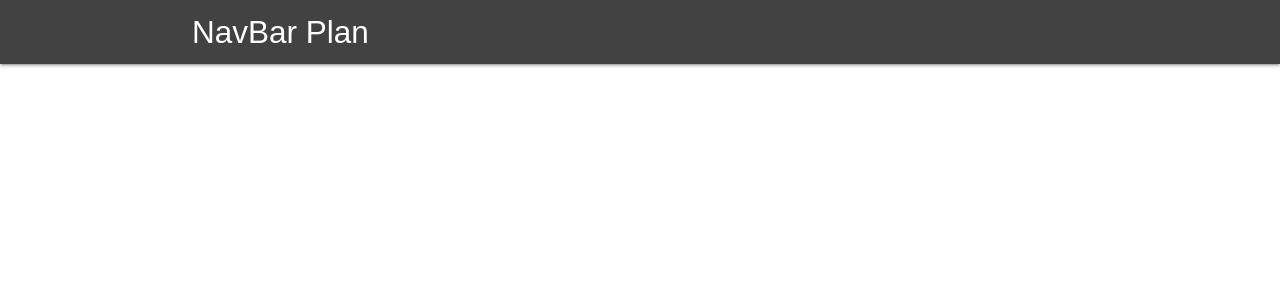
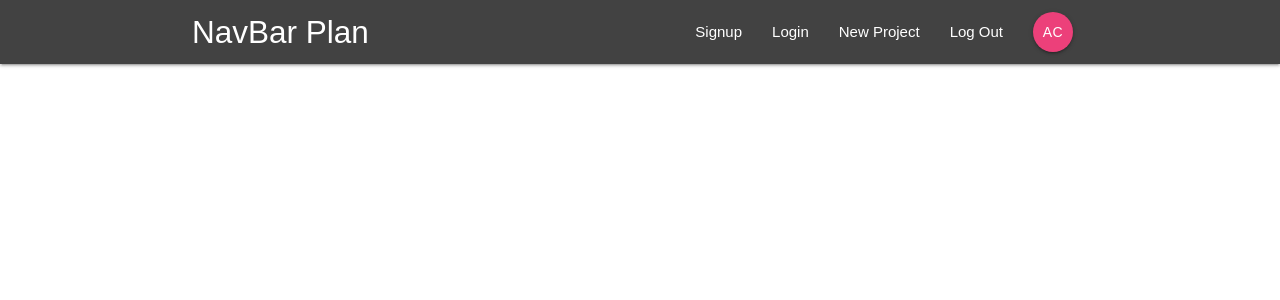
Before and after one commit to acfromspace/reactreduxfirebaseapp, a React (Create React App) app in the folder app/: page / in a window 1280 px wide. Shown: the top 300 px of the page. Built offline with nearby package versions, Linux system fonts and the light colour scheme.

Commit message:
[+] NavBar components

```diff
--- a/app/src/components/layout/Navbar.js
+++ b/app/src/components/layout/Navbar.js
@@ -1,5 +1,7 @@
 import React from "react";
 import { Link } from "react-router-dom";
+import SignedInLinks from "./SignedInLinks";
+import SignedOutLinks from "./SignedOutLinks";
 
 const Navbar = () => {
   return (
@@ -8,6 +10,8 @@
         <Link to="/" className="brand-logo">
           NavBar Plan
         </Link>
+        <SignedInLinks />
+        <SignedOutLinks />
       </div>
     </nav>
   );
--- a/app/src/components/layout/SignedInLinks.js
+++ b/app/src/components/layout/SignedInLinks.js
@@ -0,0 +1,22 @@
+import React from "react";
+import { NavLink } from "react-router-dom";
+
+const SignedInLinks = () => {
+  return (
+    <ul className="right">
+      <li>
+        <NavLink to="/">New Project</NavLink>
+      </li>
+      <li>
+        <NavLink to="/">Log Out</NavLink>
+      </li>
+      <li>
+        <NavLink to="/" className="btn btn-floating pink lighten-1">
+          AC
+        </NavLink>
+      </li>
+    </ul>
+  );
+};
+
+export default SignedInLinks;
--- a/app/src/components/layout/SignedOutLinks.js
+++ b/app/src/components/layout/SignedOutLinks.js
@@ -0,0 +1,17 @@
+import React from "react";
+import { NavLink } from "react-router-dom";
+
+const SignedInLinks = () => {
+  return (
+    <ul className="right">
+      <li>
+        <NavLink to="/">Signup</NavLink>
+      </li>
+      <li>
+        <NavLink to="/">Login</NavLink>
+      </li>
+    </ul>
+  );
+};
+
+export default SignedInLinks;
```
